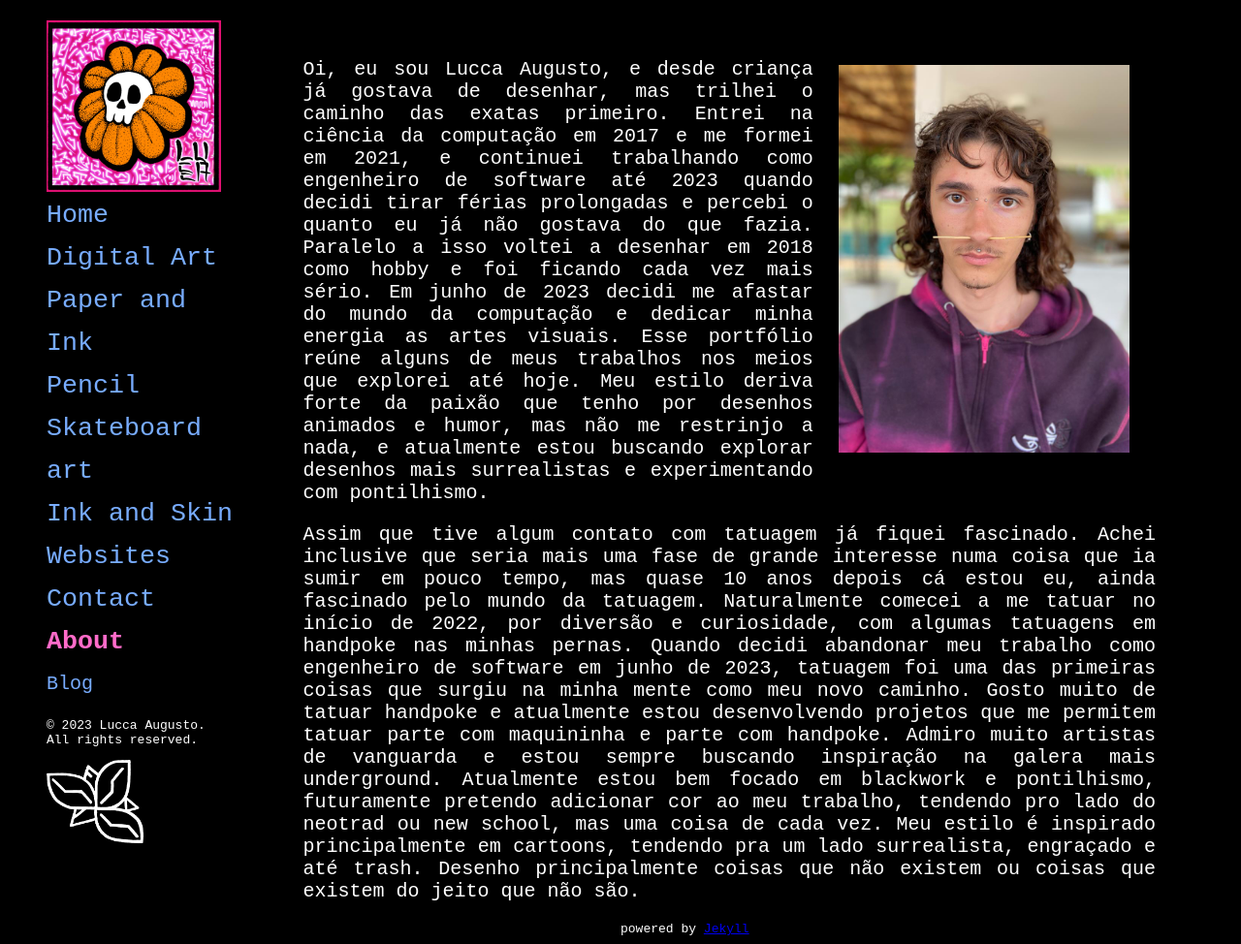
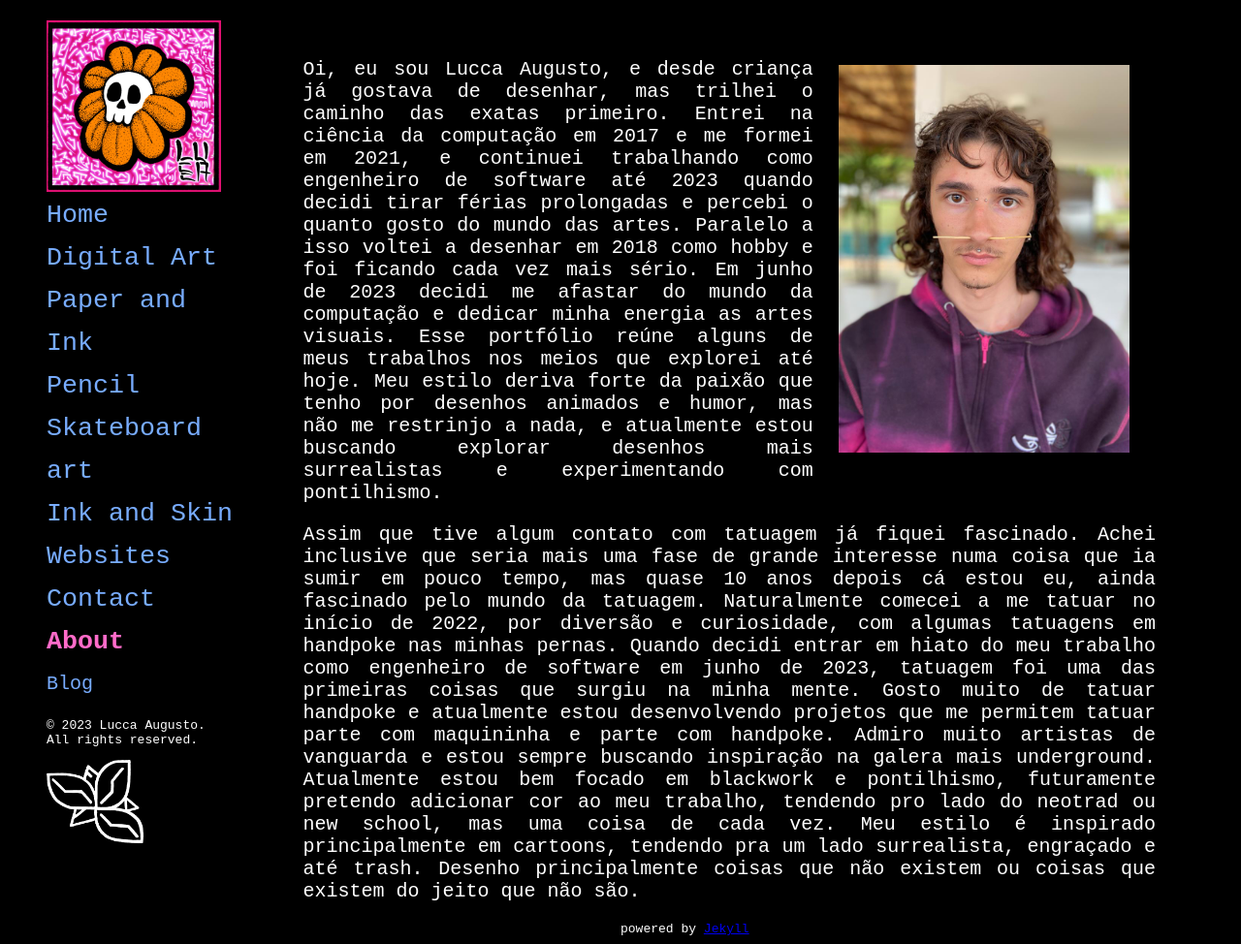
Before and after one commit to luccaugusto/porfolio, a Jekyll site: the page built from about.html, in a window 1280 px wide. Shown: the whole page at 97% size. Built offline with Jekyll 4.4.1, drawn with Linux system fonts in a browser that asks for light colours.

Commit message:
Update about.html

```diff
--- a/about.html
+++ b/about.html
@@ -9,7 +9,7 @@ title: Sobre Lucca Augusto
     <div class="bio-paragraph"> <p class="font15">
         Oi, eu sou Lucca Augusto, e desde criança já gostava de desenhar, mas trilhei o caminho das exatas primeiro.
         Entrei na ciência da computação em 2017 e me formei em 2021, e continuei trabalhando como engenheiro de software
-        até 2023 quando decidi tirar férias prolongadas e percebi o quanto eu já não gostava do que fazia.
+        até 2023 quando decidi tirar férias prolongadas e percebi o quanto gosto do mundo das artes.
         Paralelo a isso voltei a desenhar em 2018 como hobby e foi ficando cada vez mais sério. Em junho de 2023 decidi
         me afastar do mundo da computação e dedicar minha energia as artes visuais. Esse portfólio reúne alguns de meus
         trabalhos nos meios que explorei até hoje. Meu estilo deriva forte da paixão que tenho por desenhos animados e humor,
@@ -22,9 +22,9 @@ title: Sobre Lucca Augusto
         sumir em pouco tempo, mas quase 10 anos depois cá estou eu, ainda fascinado
         pelo mundo da tatuagem. Naturalmente comecei a me tatuar no início de 2022,
         por diversão e curiosidade, com algumas tatuagens em handpoke nas minhas pernas.
-        Quando decidi abandonar meu trabalho como engenheiro de software em junho de 2023,
-        tatuagem foi uma das primeiras coisas que surgiu na minha mente como meu novo
-        caminho. Gosto muito de tatuar handpoke e atualmente estou desenvolvendo projetos
+        Quando decidi entrar em hiato do meu trabalho como engenheiro de software em junho de 2023,
+        tatuagem foi uma das primeiras coisas que surgiu na minha mente.
+        Gosto muito de tatuar handpoke e atualmente estou desenvolvendo projetos
         que me permitem tatuar parte com maquininha e parte com handpoke.
         Admiro muito artistas de vanguarda e estou sempre buscando inspiração na galera mais
         underground. Atualmente estou bem focado em blackwork e pontilhismo, futuramente
```
Also changed, not shown: other parts of about.html (+1 -1 lines).
